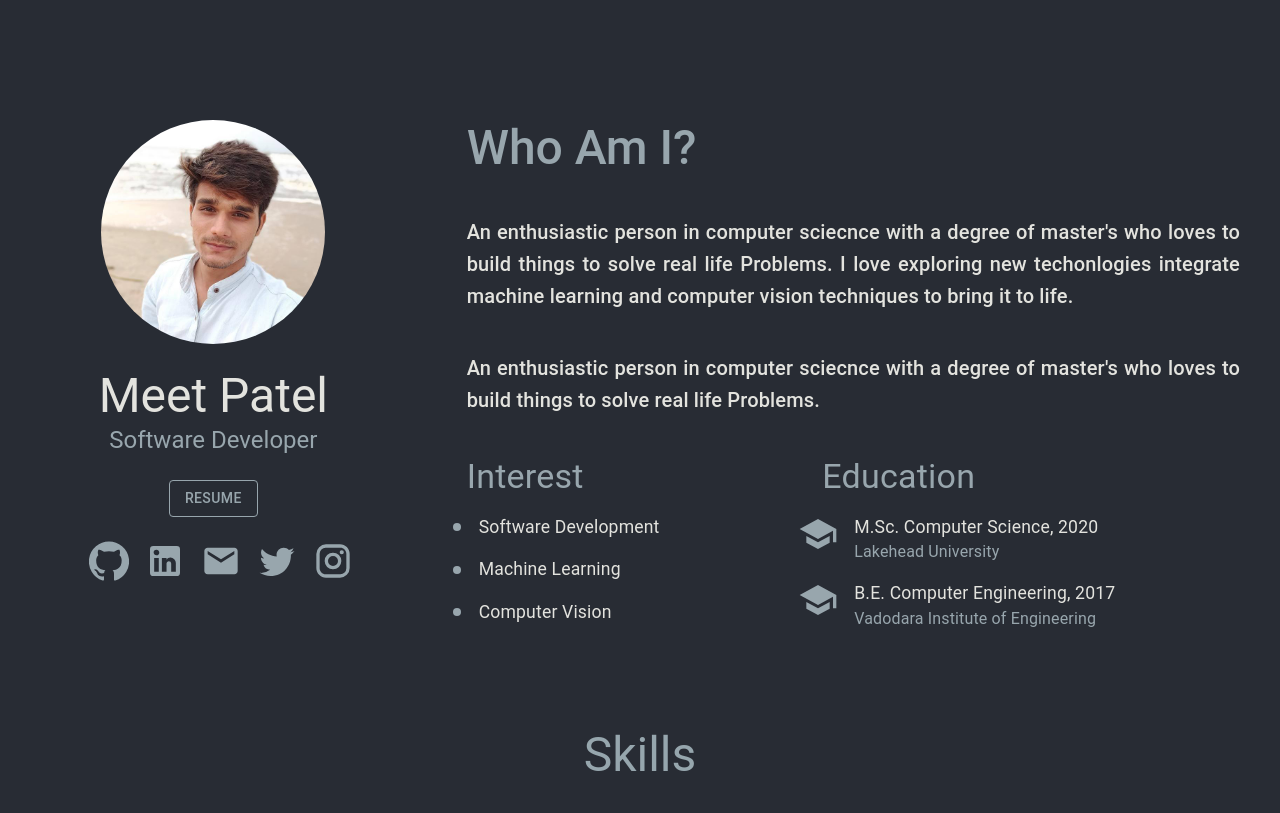
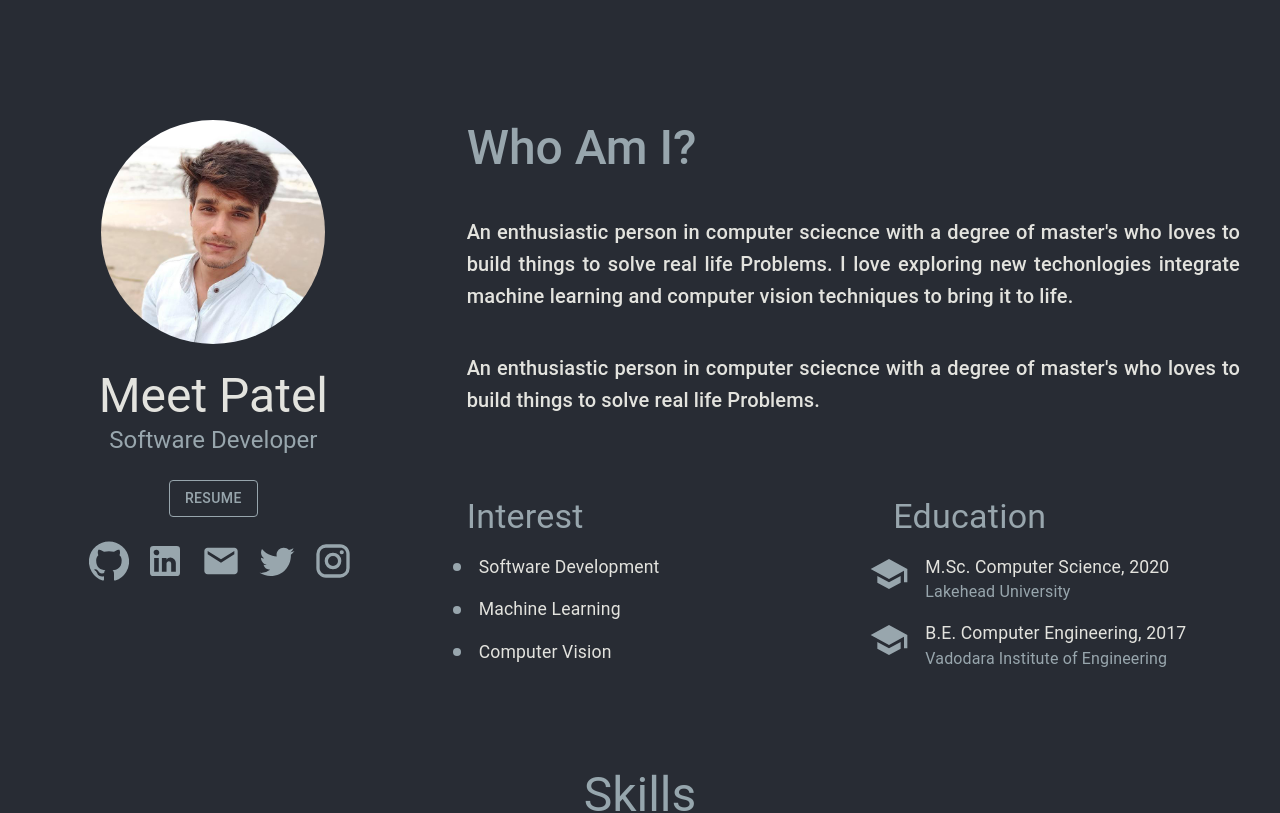
Before and after one commit to meet1807/meet1807.github.io, a React (Create React App) app: page / in a window 1280 px wide. Shown: the top 813 px of the page. Built offline with nearby package versions, Linux system fonts and the light colour scheme.

Commit message:
spcing solved - between Interest and Education

```diff
--- a/src/App.js
+++ b/src/App.js
@@ -32,6 +32,7 @@ function App() {
           <Grid item xs={12} lg={8}>
             <Introduction />
           </Grid>
+        </Grid>
         <Grid item xs={12} sm={12} data-aos="zoom-in-up">
           <Skills />
         </Grid>
@@ -48,7 +49,6 @@ function App() {
           <Achievements />
         </Grid>
       </Grid>
-      </Grid>
     </div>
   );
 }
--- a/src/components/edu.jsx
+++ b/src/components/edu.jsx
@@ -9,10 +9,6 @@ import {
 import { School } from "@material-ui/icons";
 
 const useStyle = makeStyles((theme) => ({
-  root: {
-    display: "flex",
-    marginTop: theme.spacing(5),
-  },
   heading: {
     color: "#98a6ad",
     marginLeft: theme.spacing(5),
@@ -46,10 +42,13 @@ const Edu = () => {
   ];
   const classes = useStyle();
   return (
-    <Grid item xs={12} sm={7} data-aos="fade-up">
+    <div xs={12} sm={6} data-aos="fade-up">
+      <Grid item>
         <Typography variant="h4" className={classes.heading} align="left">
           Education
         </Typography>
+      </Grid>
+      <Grid item>
         <List>
           {education.map((value, key) => (
             <ListItem key={`list${key}`}>
@@ -78,6 +77,7 @@ const Edu = () => {
           ))}
         </List>
       </Grid>
+    </div>
   );
 };
 
--- a/src/components/education.jsx
+++ b/src/components/education.jsx
@@ -6,6 +6,10 @@ import Edu from "./edu";
 const useStyle = makeStyles((theme) => ({
   root: {
     display: "flex",
+
+    "& > *": {
+      marginTop: theme.spacing(5),
+    },
   },
 }));
 
--- a/src/components/interest.jsx
+++ b/src/components/interest.jsx
@@ -9,9 +9,6 @@ import {
 import { FiberManualRecord } from "@material-ui/icons";
 
 const useStyle = makeStyles((theme) => ({
-  root: {
-    display: "flex",
-  },
   heading: {
     color: "#98a6ad",
     marginLeft: theme.spacing(5),
@@ -37,11 +34,13 @@ const Interest = () => {
   ];
   const classes = useStyle();
   return (
-    <Grid item xs={12} sm={5} data-aos="fade-up">
+    <Grid item xs={12} sm={6} data-aos="fade-up">
+      <Grid item>
         <Typography variant="h4" className={classes.heading} align="left">
           Interest
         </Typography>
-
+      </Grid>
+      <Grid item>
         <List>
           {interest.map((i, e) => (
             <ListItem key={e + i}>
@@ -53,6 +52,7 @@ const Interest = () => {
           ))}
         </List>
       </Grid>
+    </Grid>
   );
 };
 
```
Lines whose indentation alone changed are shown as unchanged.
